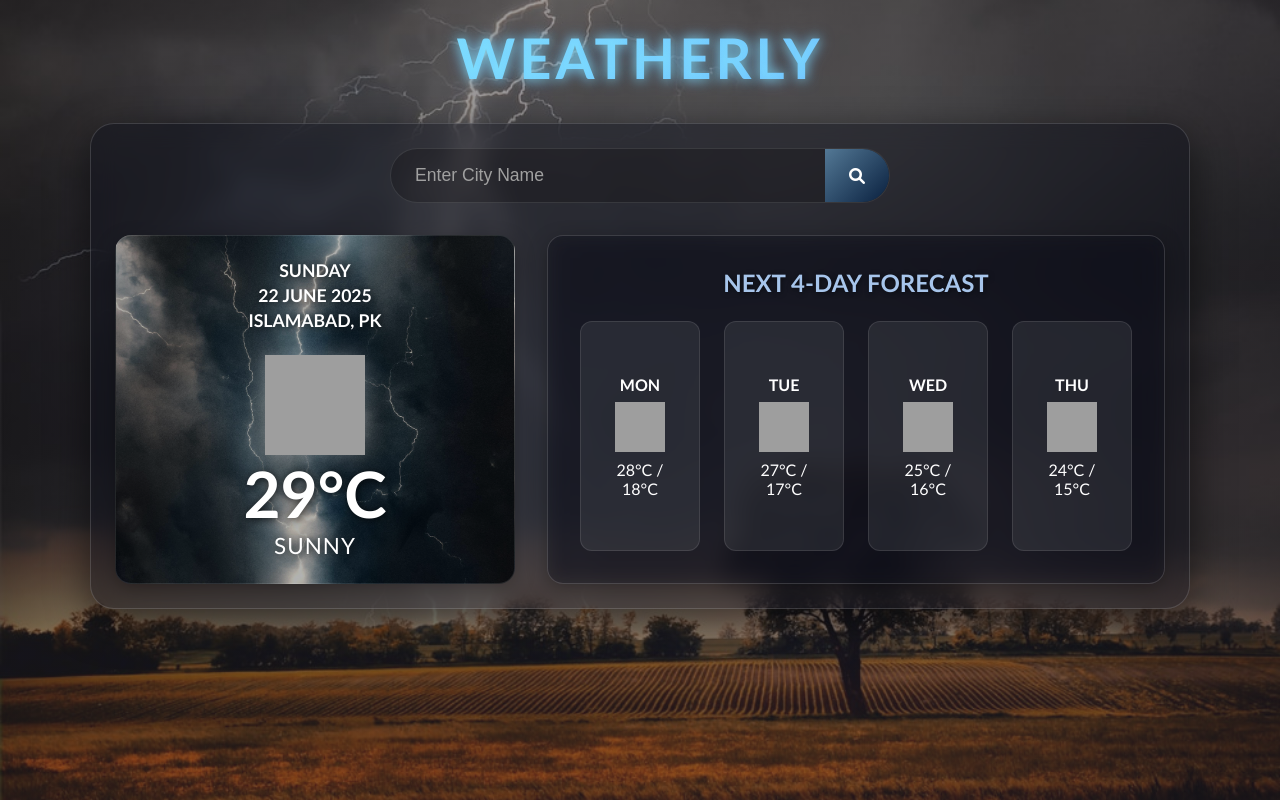
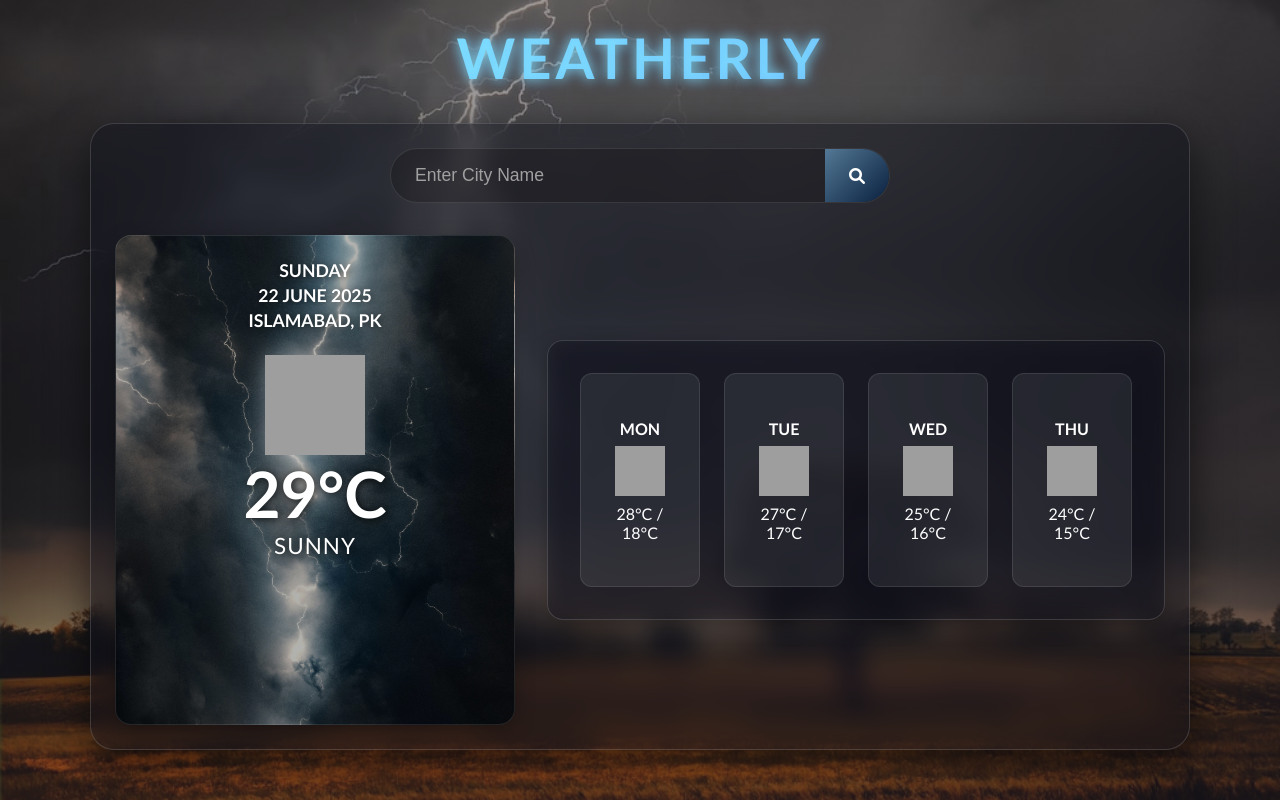
Before and after one commit to MuhammmadAwais/Weatherly, a plain HTML site: page index.html in a window 1280 px wide. Drawn offline with Linux system fonts and the light colour scheme; grey boxes are pictures that could not be loaded.

Commit message:
COMMIT MAIN CSS LAYOUT

```diff
--- a/index.html
+++ b/index.html
@@ -44,7 +44,6 @@
           </section>
 
           <section id="NextDaysNews">
-            <h2>NEXT 4-DAY FORECAST</h2>
             <div class="forecast-grid">
               <div class="forecast-item">
                 <span class="forecast-day">MON</span>
--- a/style.css
+++ b/style.css
@@ -98,6 +98,7 @@ body {
   display: flex;
   flex-direction: column;
   align-items: center;
+
   gap: 2rem;
   border: 1px solid rgba(255, 255, 255, 0.15);
 }
@@ -151,9 +152,10 @@ body {
 /* Weather Display Section */
 #WeatherDisplay {
   display: flex;
-  flex-direction: column;
+  flex-direction: row;
+  align-items: center; /* Add this line */
+  gap: 2rem;
   width: 100%;
-  gap: 1.5rem;
 }
 
 /* Current Weather Card */
@@ -172,6 +174,11 @@ body {
   text-shadow: 1px 1px 8px rgba(0, 0, 0, 0.8);
   box-shadow: 0 6px 20px rgba(0, 0, 0, 0.3);
   border: 1px solid rgba(255, 255, 255, 0.1);
+  width: 100%;
+  min-width: 300px;
+  height: 490px;
+  flex: 1 1 340px;
+  max-width: 400px;
 }
 
 .weather-date-location {
@@ -218,6 +225,16 @@ body {
   color: white;
   box-shadow: 0 6px 20px rgba(0, 0, 0, 0.3);
   border: 1px solid rgba(255, 255, 255, 0.15);
+  height: 280px;
+  flex: 1.5 1 500px;
+  display: flex;
+  flex-direction: column;
+  /* Remove absolute positioning */
+  position: relative;
+  top: auto;
+  transform: none;
+  margin-left: 0;
+  align-self: center;
 }
 
 /* Styled Forecast Heading */
```
